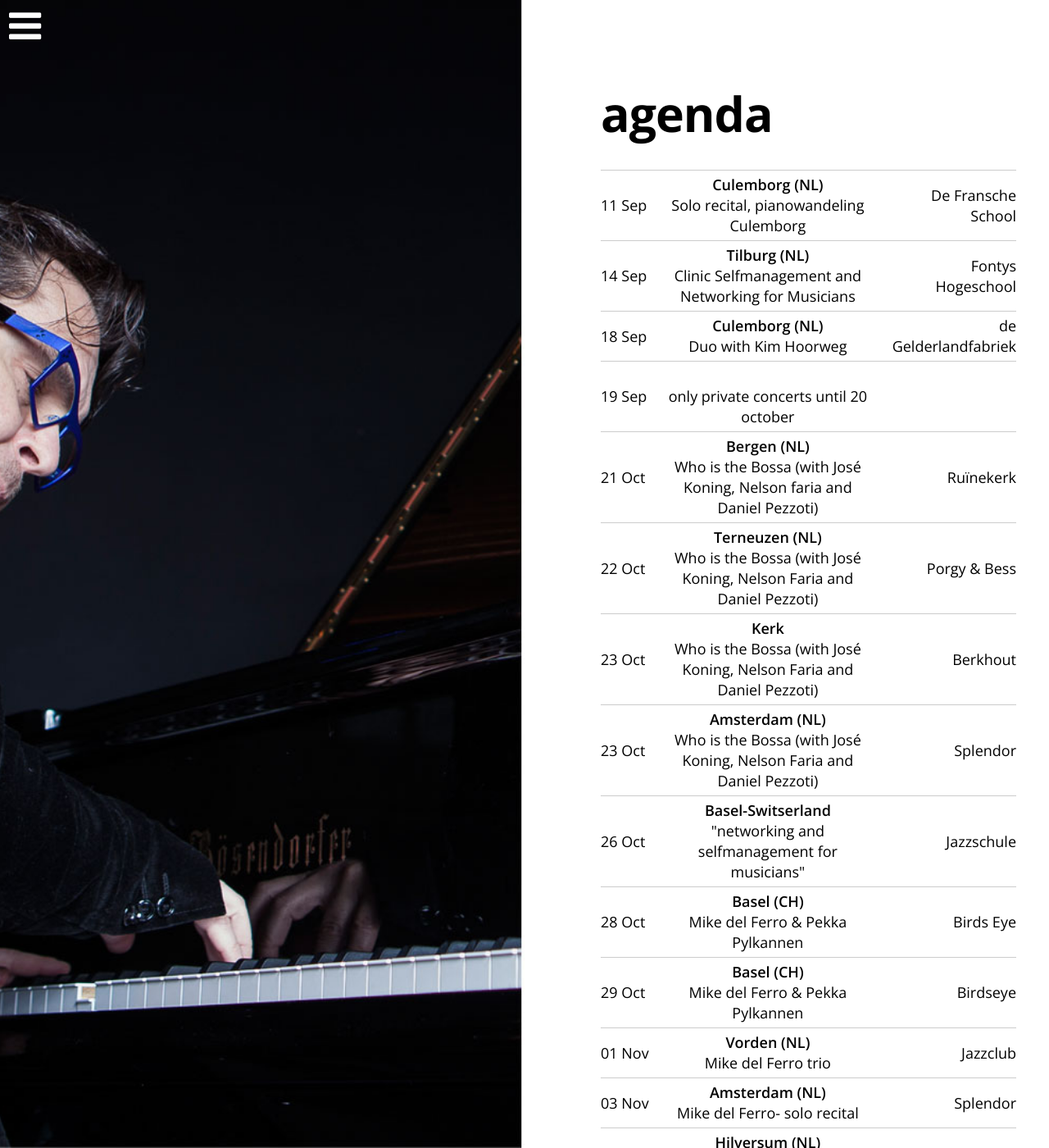
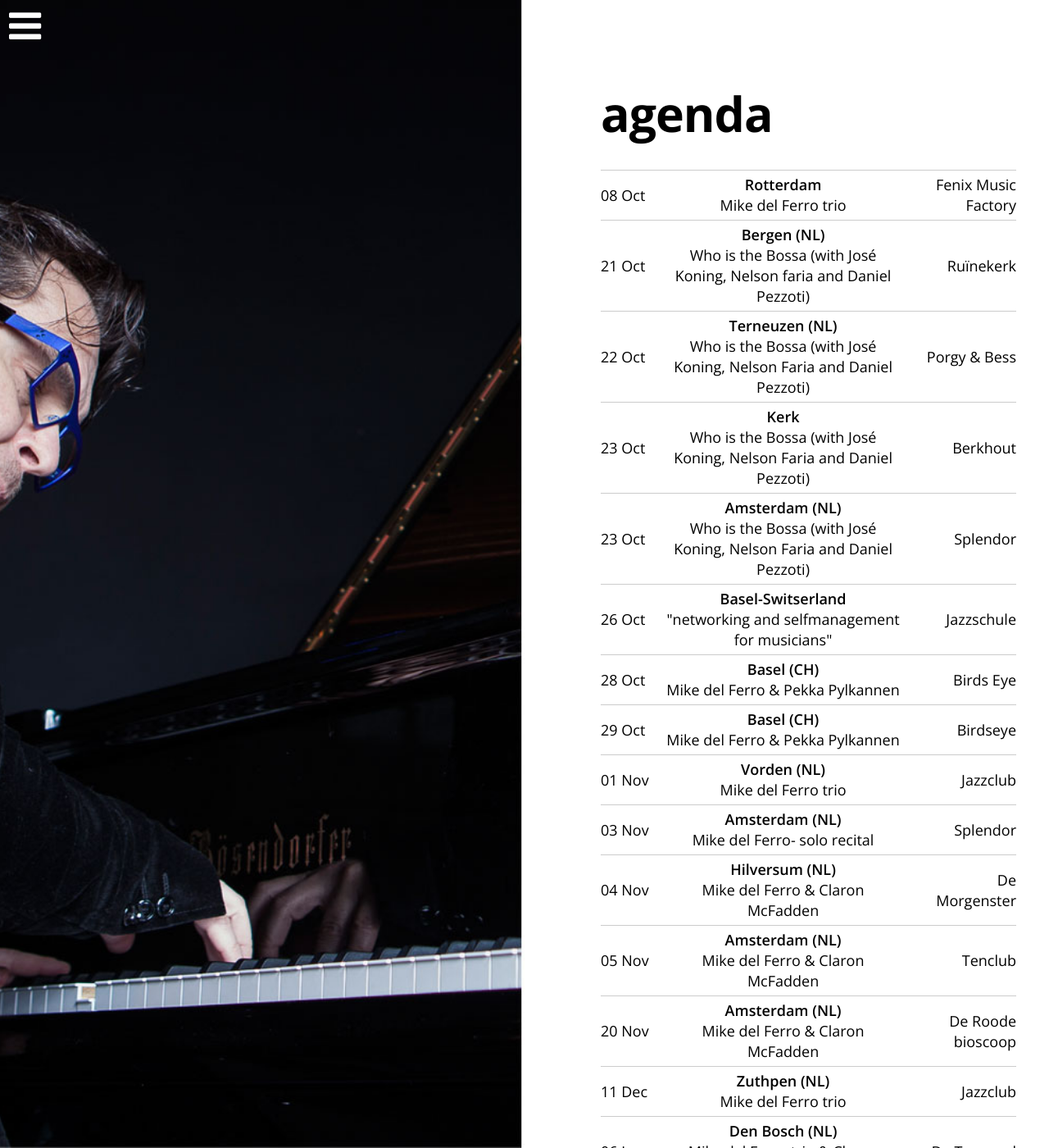
Before and after one commit to mikedelferro/website, a Jekyll site: the page built from agenda.html, in a window 1280 px wide and 1400 px high. Shown: the whole window at 82% size. Built offline with Jekyll 4.4.1, drawn with Linux system fonts in a browser that asks for light colours; nearby versions of some CDN libraries.

Commit message:
Updated '/_config.yml' via CloudCannon

```diff
--- a/_config.yml
+++ b/_config.yml
@@ -54,10 +54,10 @@ gigs:
     location: 'Porgy & Bess'
     venue: Terneuzen (NL)
     url:
-  - title: 'Solo recital, pianowandeling Culemborg'
-    date: 2016-09-11T13:30:00.000Z
-    location: De Fransche School
-    venue: Culemborg (NL)
+  - title: Mike del Ferro trio
+    date: 2016-10-08T20:30:00.000Z
+    location: Fenix Music Factory
+    venue: Rotterdam
     url:
   - title: 'Mike del Ferro & Claron McFadden'
     date: 2016-11-05T20:00:00.000Z
@@ -79,11 +79,6 @@ gigs:
     location: Jazzclub
     venue: Zuthpen (NL)
     url:
-  - title: Duo with Kim Hoorweg
-    date: 2016-09-18T14:30:00.000Z
-    location: de Gelderlandfabriek
-    venue: Culemborg (NL)
-    url: 'https://www.facebook.com/events/1566075027035665/'
   - title: 'Who is the Bossa (with José Koning, Nelson Faria and Daniel Pezzoti)'
     date: 2016-10-23T14:00:00.000Z
     location: Berkhout
@@ -94,13 +89,8 @@ gigs:
     location: Splendor
     venue: Amsterdam (NL)
     url: www.splendoramsterdam.com
-  - title: Clinic Selfmanagement and Networking for Musicians
-    date: 2016-09-14T11:00:00.000Z
-    location: Fontys Hogeschool
-    venue: Tilburg (NL)
-    url:
-  - title: only private concerts until 20 october
-    date: 2016-09-19T00:00:00.000Z
-    location:
-    venue:
-    url:
+  - title: 'Mike del Ferro & Claron McFadden'
+    date: 2016-11-20T14:30:00.000Z
+    location: De Roode bioscoop
+    venue: Amsterdam (NL)
+    url: 'http://www.roodebioscoop.nl/Roode-Zondagen/467-CLARON-MCFADDEN-en-MIKE-DEL-FERRO/1338'
```
